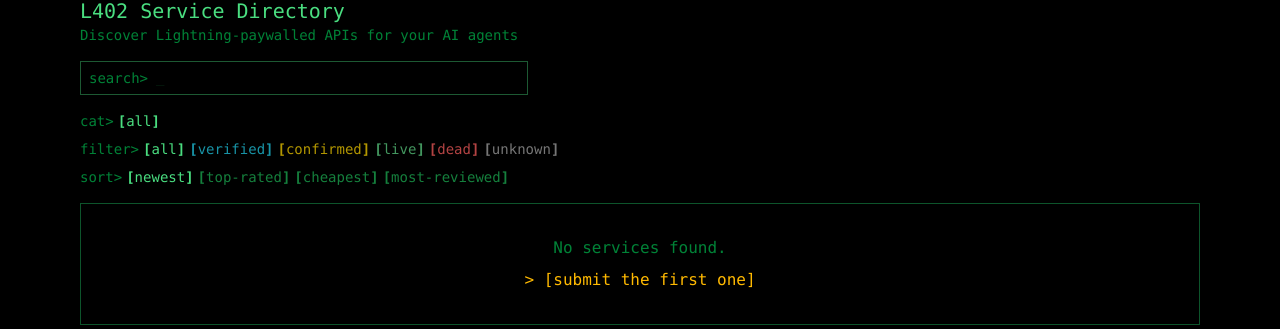
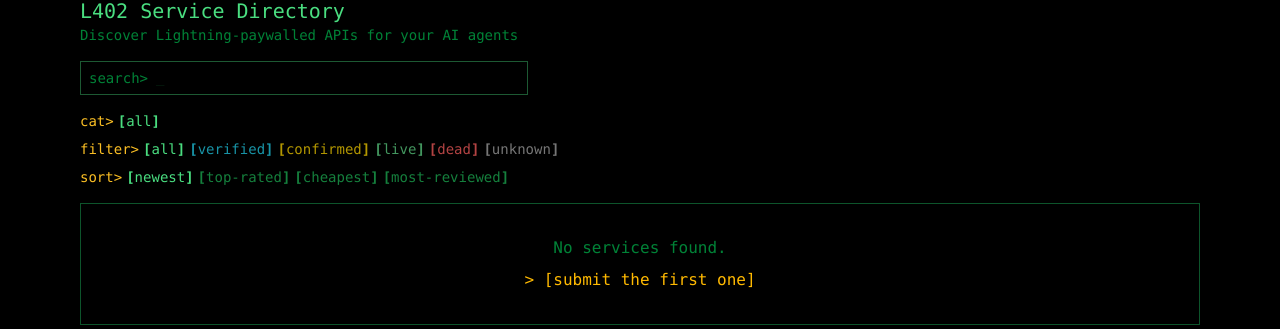
Before and after one commit to toadlyBroodle/satring, a Python web app: template app/templates/services/list.html in a window 1280 px wide. Shown: the part 216-545 px from the top of the page. Run offline with Jinja, Linux system fonts and the light colour scheme; the template is opened without the code that fills it, so the values that code supplies are empty; some libraries are stand-ins or nearby versions.

Commit message:
ui: update filter and sort labels styling for improved visibility

```diff
--- a/app/templates/services/list.html
+++ b/app/templates/services/list.html
@@ -33,7 +33,7 @@
 
 <!-- Category Filters -->
 <div class="mb-2 flex flex-wrap gap-1 text-sm">
-  <span class="text-green-700">cat&gt;</span>
+  <span style="color: var(--accent)">cat&gt;</span>
   <a href="/?{{ qs_filter[1:] if qs_filter else '' }}{{ qs_sort }}" class="filter-default {% if not active_category %}active{% endif %}"><span class="bracket">[</span>all<span class="bracket">]</span></a>
   {% for cat in categories %}
   <a href="/?category={{ cat.slug }}{{ qs_filter }}{{ qs_sort }}" data-tip="{{ cat.description }}" class="filter-cat {% if active_category == cat.slug %}active{% endif %}"><span class="bracket">[</span>{{ cat.name }}<span class="bracket">]</span></a>
@@ -42,7 +42,7 @@
 
 <!-- Status Filters -->
 <div class="mb-2 flex flex-wrap gap-1 text-sm">
-  <span class="text-green-700">filter&gt;</span>
+  <span style="color: var(--accent)">filter&gt;</span>
   <a href="/?{{ ('category=' ~ active_category) if active_category else '' }}{{ qs_sort }}" class="filter-default {% if not active_status and active_verified != 'true' %}active{% endif %}"><span class="bracket">[</span>all<span class="bracket">]</span></a>
   <a href="/?verified=true{{ qs_cat }}{{ qs_sort }}" data-tip="Owner proved domain control" class="filter-verified {% if active_verified == 'true' %}active{% endif %}"><span class="bracket">[</span>verified<span class="bracket">]</span></a>
   {% set status_tips = {'confirmed': 'L402 paywall detected by probe', 'live': 'Endpoint reachable, no L402 paywall found', 'dead': 'Endpoint unreachable', 'unknown': 'Status could not be determined (e.g. .onion)'} %}
@@ -53,7 +53,7 @@
 
 <!-- Sort Options -->
 <div class="mb-4 flex flex-wrap gap-1 text-sm">
-  <span class="text-green-700">sort&gt;</span>
+  <span style="color: var(--accent)">sort&gt;</span>
   {% for sort_key, sort_label in [('newest', 'newest'), ('top-rated', 'top-rated'), ('cheapest', 'cheapest'), ('most-reviewed', 'most-reviewed')] %}
   <a href="/?{{ qs_cat_filter }}{{ ('&' if qs_cat_filter else '') }}sort={{ sort_key }}" class="filter-sort {% if active_sort == sort_key or (sort_key == 'newest' and not active_sort) %}active{% endif %}"><span class="bracket">[</span>{{ sort_label }}<span class="bracket">]</span></a>
   {% endfor %}
```
